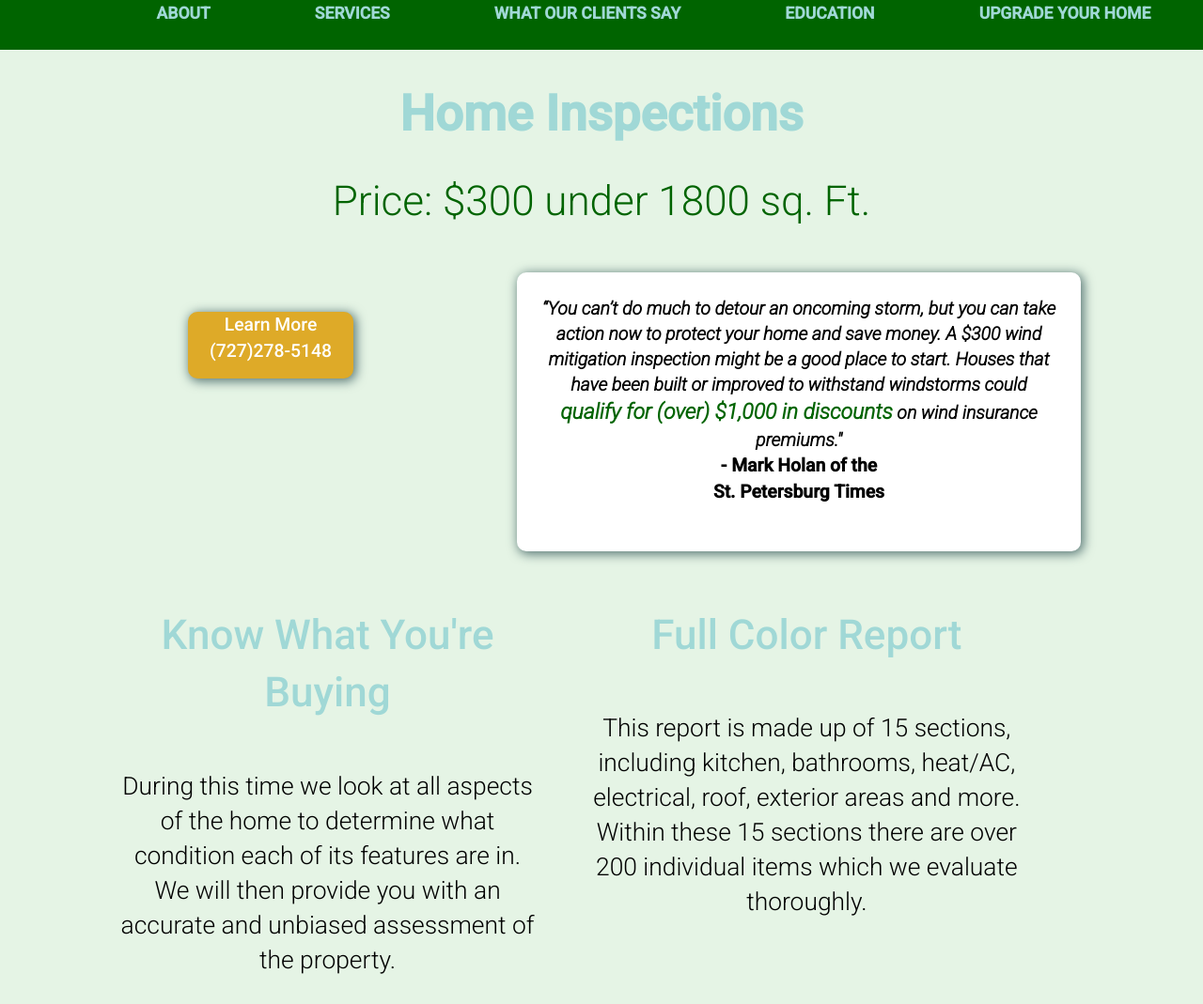
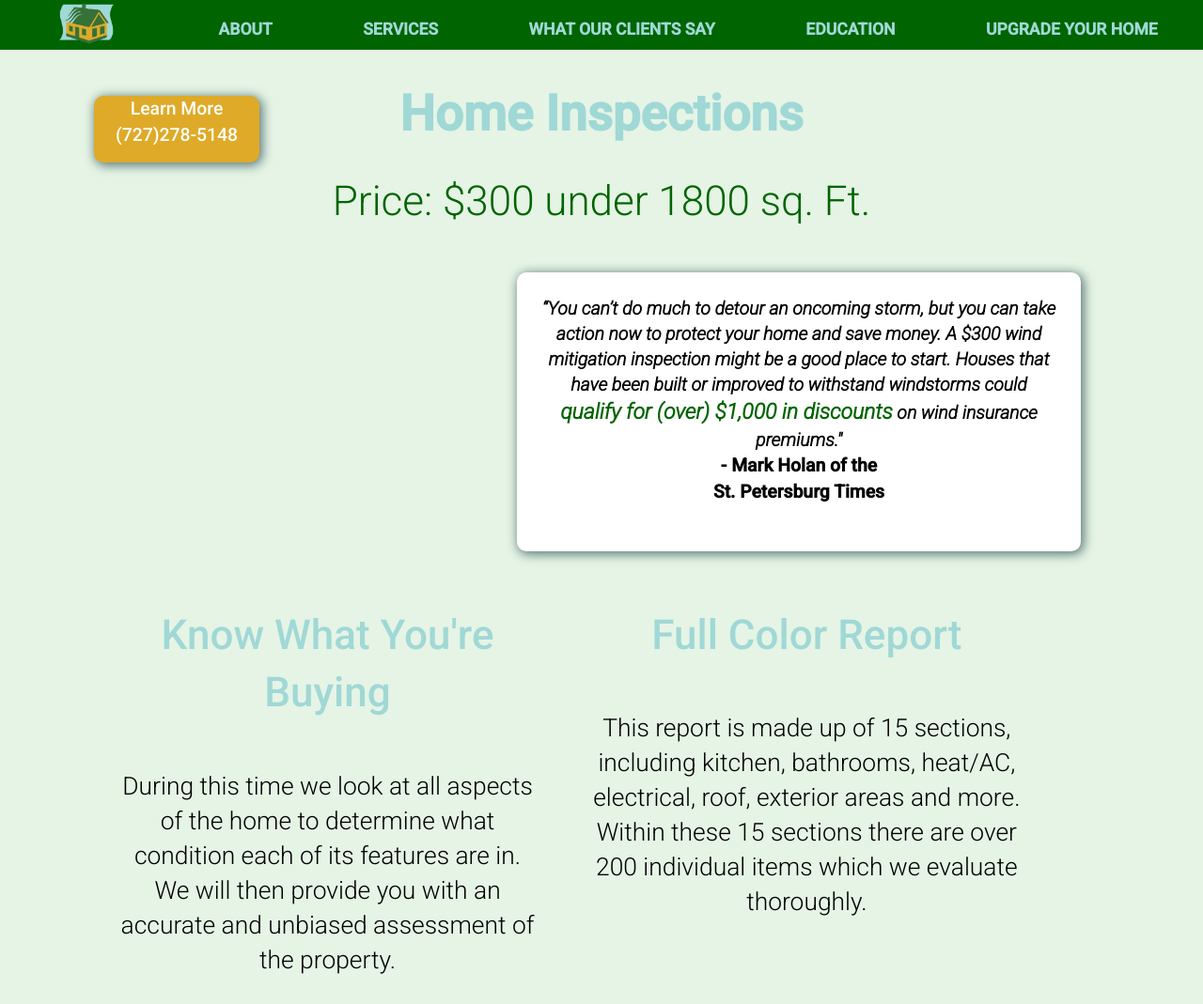
Before and after one commit to JSutliff/fair-wind, a plain HTML site: page assets/htmlFiles/inspection.html in a window 1280 px wide. Shown: the top 1069 px of the page at 94% size. Drawn offline with Linux system fonts and the light colour scheme; files whose address does not match are found by name.

Commit message:
added logo

```diff
--- a/assets/css/inspection.css
+++ b/assets/css/inspection.css
@@ -133,8 +133,8 @@ main img {
   }
   #cta {
     position: absolute;
-    top: 350px;
-    left: 200px;
+    top: 120px;
+    left: 100px;
     width: 10rem;
     background-color: rgb(222, 170, 40);
     border-radius: 10px;
--- a/assets/htmlFiles/inspection.html
+++ b/assets/htmlFiles/inspection.html
@@ -42,7 +42,7 @@
         <li>
           <a href="../../index.html"
             ><img
-              src="../images/hillsborough-wind-mitigation-inspection.png"
+              src="../images/logos/hillsborough-wind-mitigation-inspection.png"
               alt=""
           /></a>
         </li>
@@ -78,7 +78,7 @@
           <div>
             <ul id="toggleMenu">
               <img
-                src="../images/hillsborough-wind-mitigation-inspection.png"
+                src="../images/logos/hillsborough-wind-mitigation-inspection.png"
                 alt=""
               />
               <li><a href="../../index.html">Home</a></li>
```
